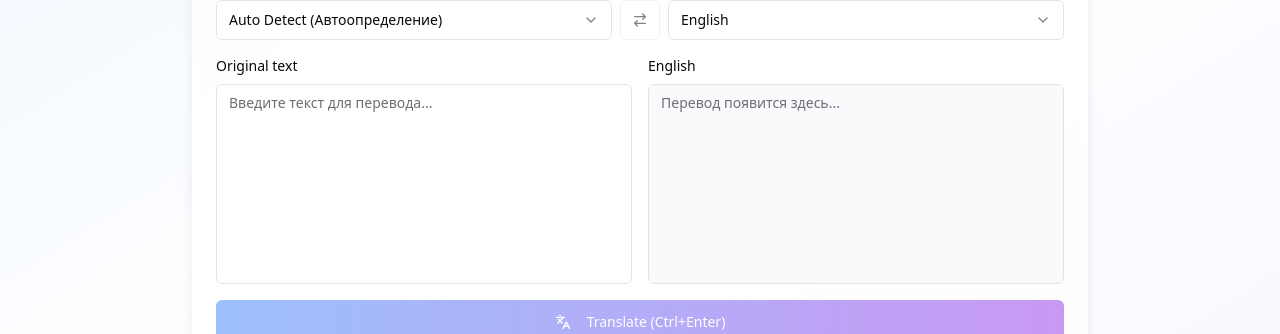
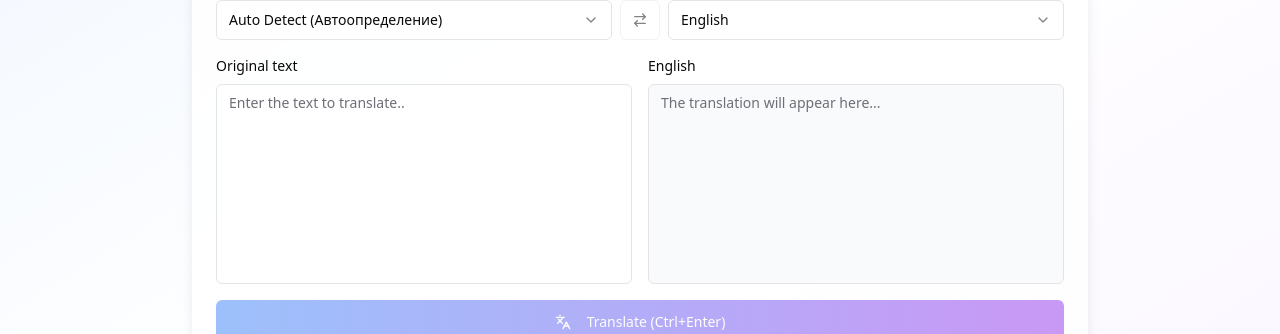
Before and after one commit to Zapotichnyi06/translation-ai, a Next.js app: page / in a window 1280 px wide. Shown: the part 278-612 px from the top of the page. Built offline with nearby package versions, Linux system fonts and the light colour scheme.

Commit message:
fix lang text

```diff
--- a/src/main/components/TranslatorApp/components/TranslationArea.tsx
+++ b/src/main/components/TranslatorApp/components/TranslationArea.tsx
@@ -68,7 +68,7 @@ export const TranslationArea: FC<TranslationAreaProps> = memo(({type,
             </div>
             <div className="relative">
                 <Textarea
-                    placeholder={isSourceArea ? "Введите текст для перевода..." : "Перевод появится здесь..."}
+                    placeholder={isSourceArea ? "Enter the text to translate.." : "The translation will appear here..."}
                     value={text}
                     onChange={setText ? (e) => setText(e.target.value) : undefined}
                     className={`min-h-[200px] resize-none ${!isSourceArea ? "bg-gray-50 dark:bg-gray-700" : ""}`}
```
